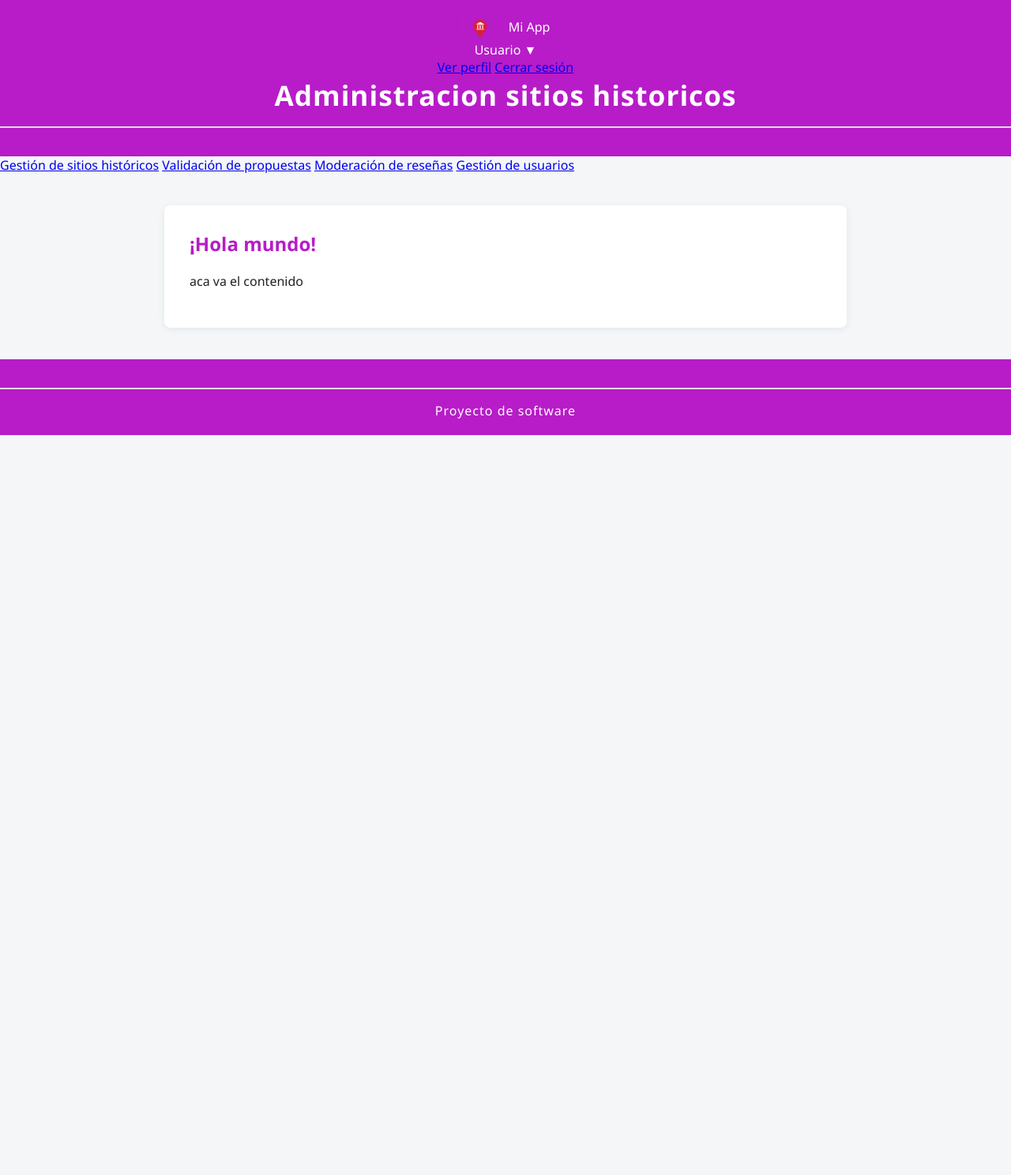
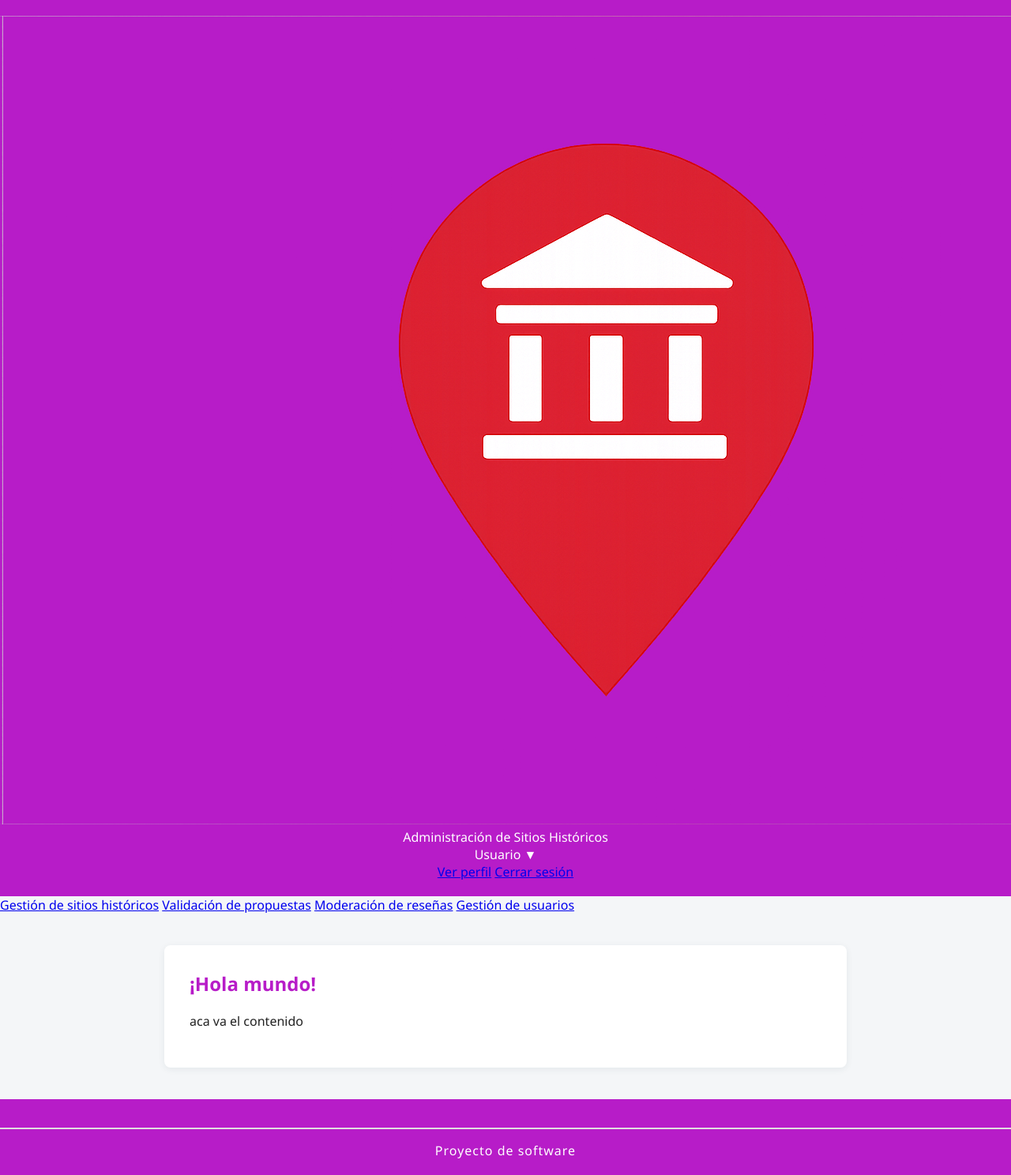
Before and after one commit to TomasCurcio04/Sitios-Historicos, a Flask app: page / in a window 1280 px wide; the page is wider, and only the part inside the window is pictured. Shown: that part at 79% size. Before the commit the page ends 551 px from the top of that part, so only its background shows below. Run offline with Flask 3, Linux system fonts and the light colour scheme.

Commit message:
Agrego contenido al layout.html

```diff
--- a/admin/src/web/templates/layout.html
+++ b/admin/src/web/templates/layout.html
@@ -3,42 +3,47 @@
 <head>
     <meta charset="UTF-8">
     <title>{% block title %}Mi App{% endblock %}</title>
+    <link href="https://fonts.googleapis.com/css2?family=Montserrat:wght@400;600&display=swap" rel="stylesheet">
     <link rel="stylesheet" href="{{ url_for('static', filename='styles.css') }}">
 </head>
 <body>
-    <header> {% block header %}
+    <div class="wrapper">
+    <!-- Topbar -->
+    <header>
         <div class="topbar">
-        <div class="logo">
-            <img src="{{ url_for('static', filename='logo.png') }}" alt="Logo" style="height:32px;vertical-align:middle;margin-right:8px;">
-            Mi App
+        <div class="logo-container">
+            <img src="{{ url_for('static', filename='logo.png') }}" alt="Logo" class="logo-img">
+            <span class="logo-text">Administración de Sitios Históricos</span>
         </div>
         <div class="user-dropdown">
             <span>Usuario &#x25BC;</span>
             <div class="user-dropdown-content">
-                <a href="{{ url_for('perfil') }}">Ver perfil</a>
-                <a href="{{ url_for('logout') }}">Cerrar sesión</a>
+                <a href="{{ url_for('home') }}">Ver perfil</a>
+                <a href="{{ url_for('home') }}">Cerrar sesión</a>
             </div>
         </div>
     </div>
-        <h1> Administracion sitios historicos</h1>
-        <hr>
-        {% endblock %}
+
     </header>
+    <!-- Contenedor principal -->
     <div class="container">
+        <!-- Menú lateral -->
         <nav class="sidenav">
-            <a href="{{ url_for('sitios') }}">Gestión de sitios históricos</a>
-            <a href="{{ url_for('propuestas') }}">Validación de propuestas</a>
-            <a href="{{ url_for('resenas') }}">Moderación de reseñas</a>
-            <a href="{{ url_for('usuarios') }}">Gestión de usuarios</a>
+            <a href="{{ url_for('home') }}">Gestión de sitios históricos</a>
+            <a href="{{ url_for('home') }}">Validación de propuestas</a>
+            <a href="{{ url_for('home') }}">Moderación de reseñas</a>
+            <a href="{{ url_for('home') }}">Gestión de usuarios</a>
         </nav>
-
+    <!-- Contenido dinámico -->
     <main>
         {% block content %}{% endblock %}
     </main>
-
+    </div>
+    <!-- Footer -->
     <footer>
         <hr>
         <p>Proyecto de software</p>
     </footer>
+    </div>
 </body>
 </html>
```
